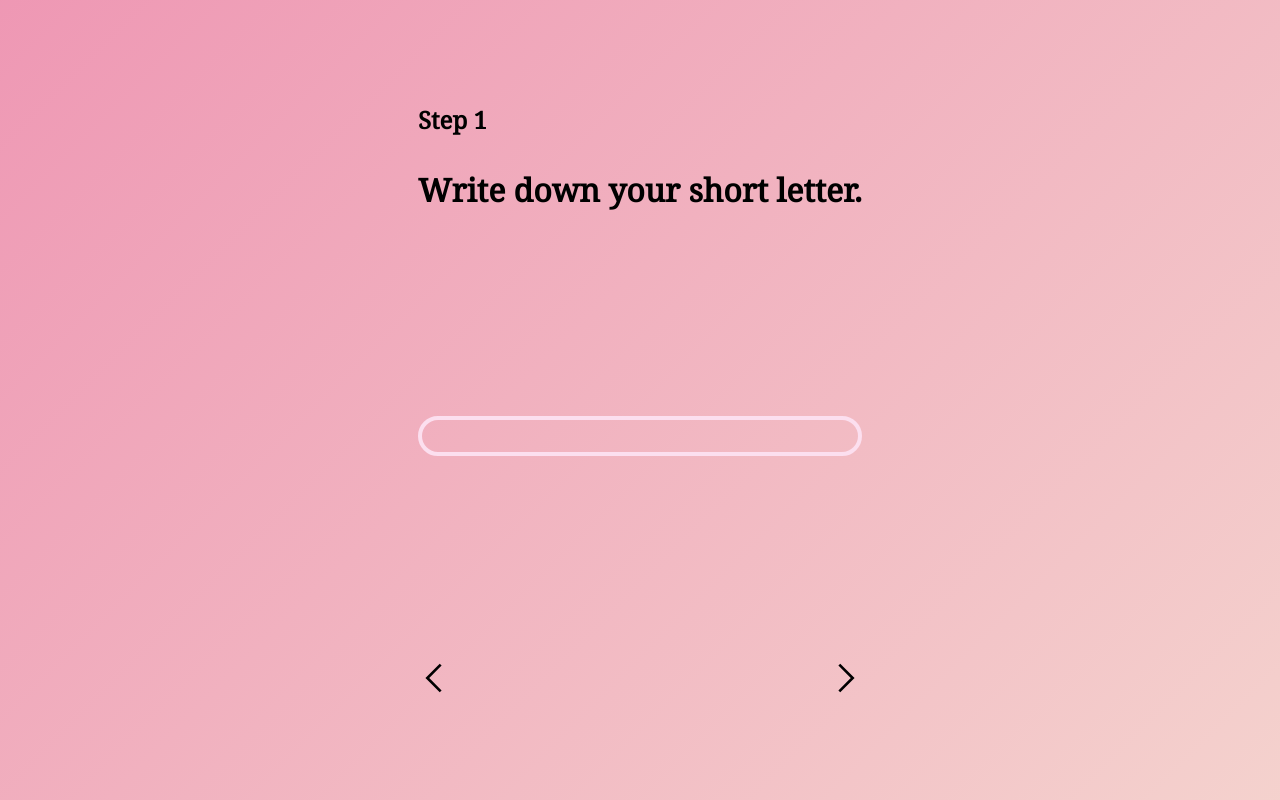
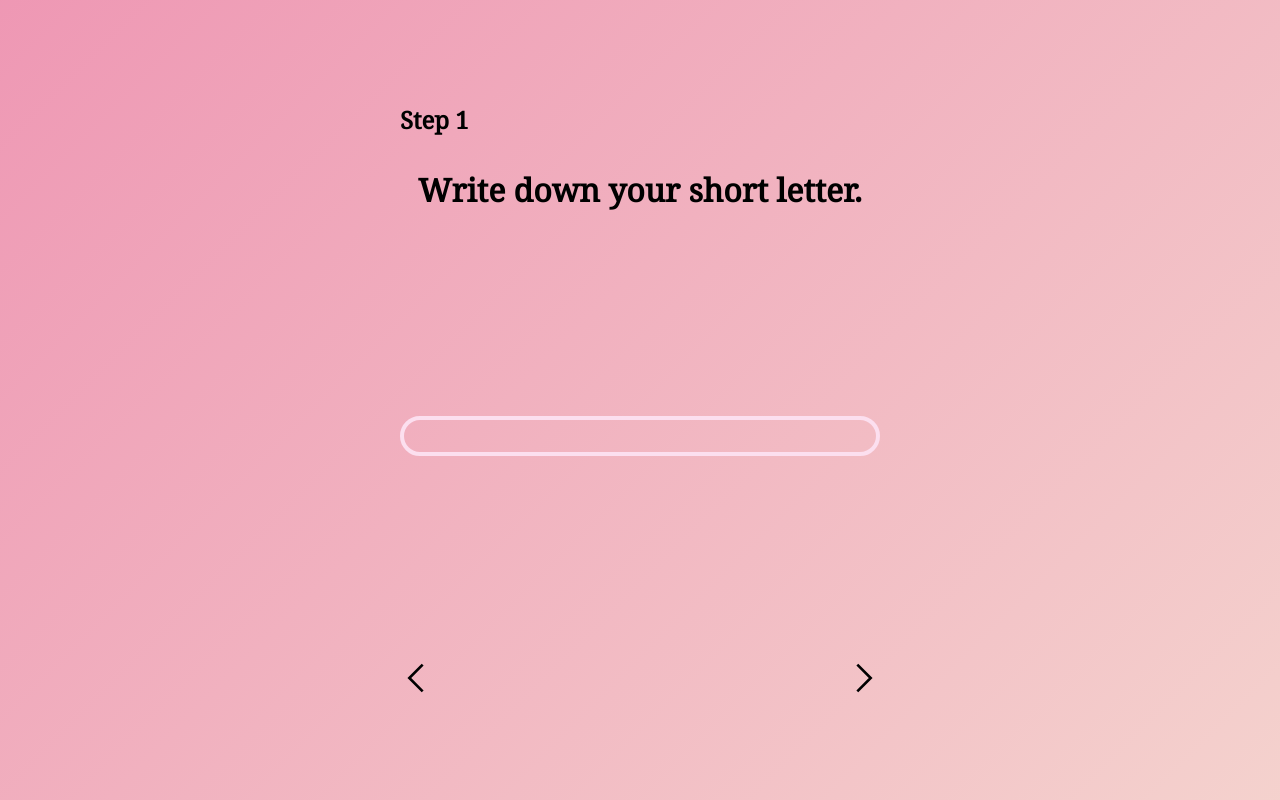
Before and after one commit to cubodado/Symh, a React (Create React App) app: page / in a window 1280 px wide. Built offline with nearby package versions, Linux system fonts and the light colour scheme.

Commit message:
Style: add flex-basis to .step-div

```diff
--- a/src/Steps/index.css
+++ b/src/Steps/index.css
@@ -1,6 +1,7 @@
 .step-div {
   display: flex;
   height: 100vh;
+  flex-basis: 480px;
   flex-direction: column;
   justify-content: space-around;
   padding: 0 1rem;
```
